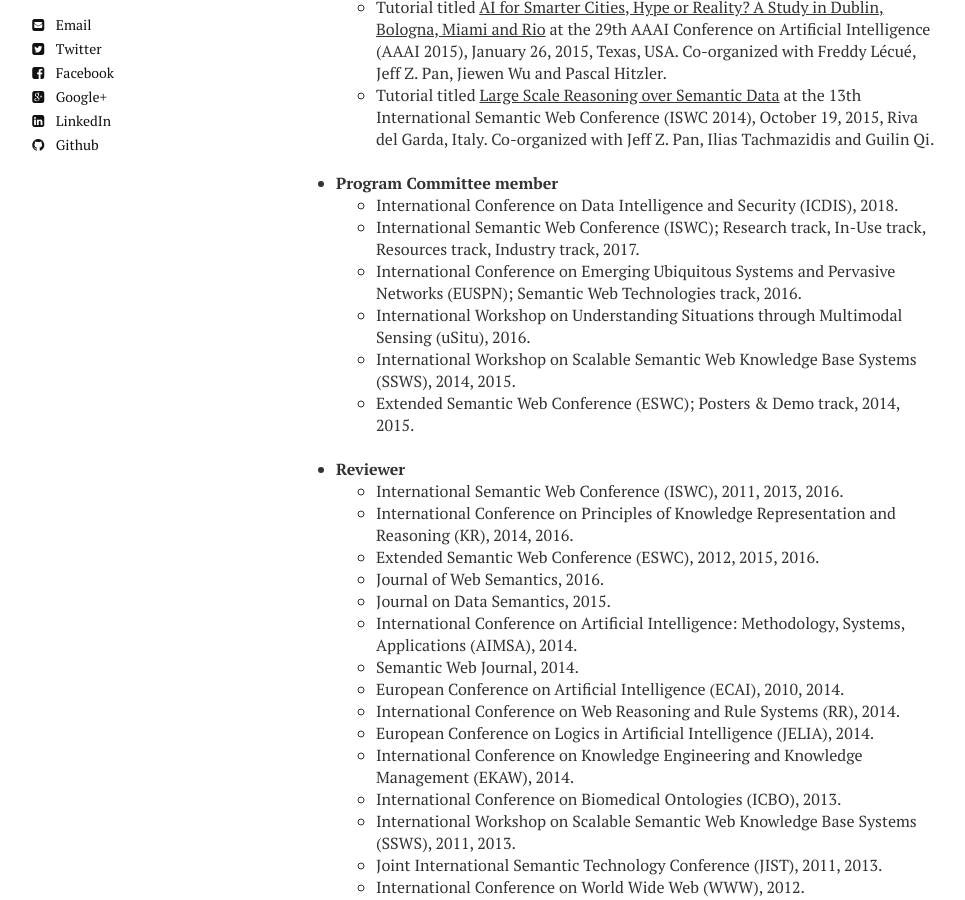
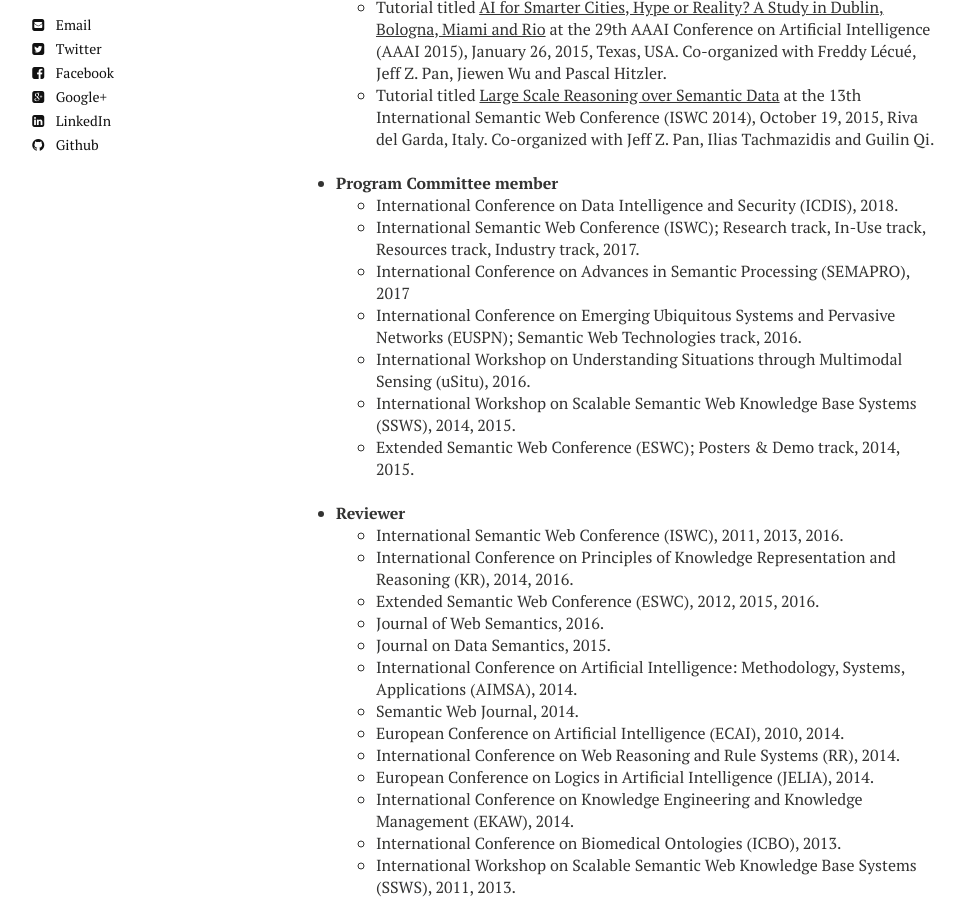
Before and after one commit to raghavam/raghavam.github.io, a Jekyll site: the page built from awards-activities.md, in a window 1280 px wide and 900 px high, scrolled down 414 px. Shown: the whole window, without its empty margins (24-989 px from the left). Built offline with Jekyll 4.4.1, drawn with Linux system fonts in a browser that asks for light colours; nearby versions of some CDN libraries.

Commit message:
added a PC member activity

```diff
--- a/awards-activities.md
+++ b/awards-activities.md
@@ -15,6 +15,7 @@ share: false
 * **Program Committee member**
   * International Conference on Data Intelligence and Security (ICDIS), 2018.
   * International Semantic Web Conference (ISWC); Research track, In-Use track, Resources track, Industry track, 2017.
+  * International Conference on Advances in Semantic Processing (SEMAPRO), 2017
   * International Conference on Emerging Ubiquitous Systems and Pervasive Networks (EUSPN); Semantic Web Technologies track, 2016.
   * International Workshop on Understanding Situations through Multimodal Sensing (uSitu), 2016.
   * International Workshop on Scalable Semantic Web Knowledge Base Systems (SSWS), 2014, 2015.
```
